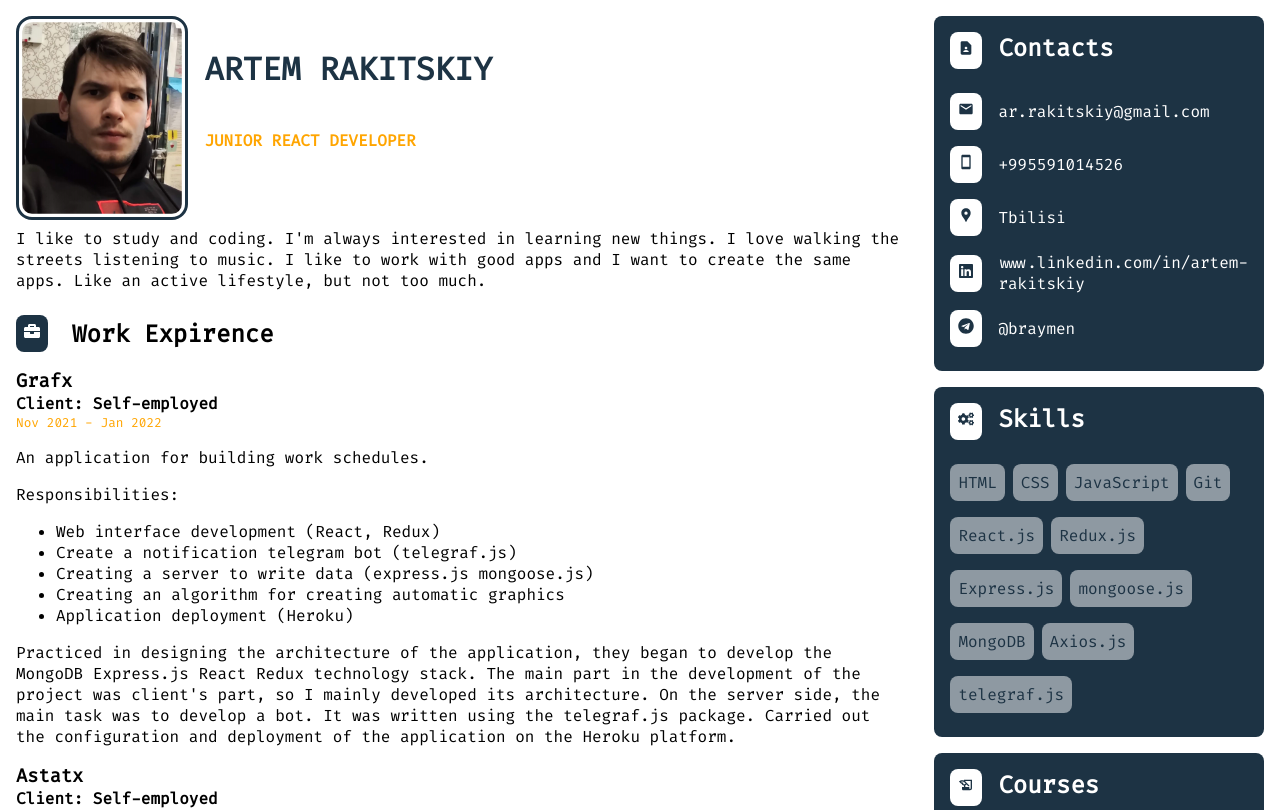
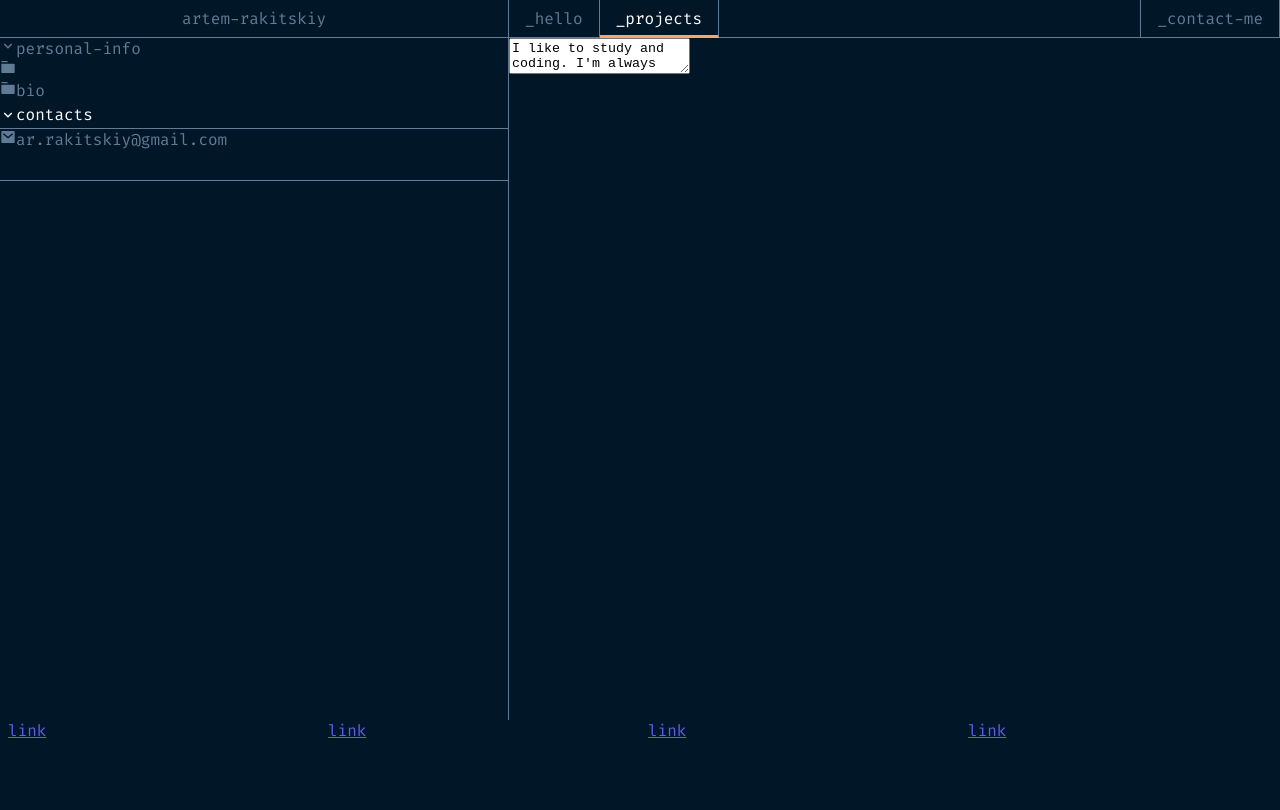
Before and after one commit to Brayman/my-portfolio, a React (Create React App) app: page / in a window 1280 px wide. Shown: the top 810 px of the page. Built offline with nearby package versions, Linux system fonts and the light colour scheme.

Commit message:
Начал верстку по макету

```diff
--- a/src/App.js
+++ b/src/App.js
@@ -8,13 +8,15 @@ import Signin from './components/Sign/Signin';
 import { BrowserRouter, Route, NavLink, Routes } from 'react-router-dom';
 import CV from './components/CV/CV';
 import data from "./data.json"
+import Main from './components/Portfolio/portfolio';
 
 
 function App() {
   return (
     <BrowserRouter>
       <Routes>
-        <Route path='/' element={<CV user={data.user} />} />
+        <Route path='/' element={<Main user={data.user}/>} />
+        <Route path='/CV' element={<CV user={data.user} />} />
         <Route path='/signin' element={<Signin />} />
         <Route path='/signup' element={<SignUp />} />
         <Route path='/list' element={<List />} />
--- /dev/null
+++ b/src/components/Portfolio/portfolio.css
@@ -0,0 +1,63 @@
+body {
+    background-color: #011627;
+    color: #607B96;
+}
+.p-page {
+    display: flex;
+    flex-direction: row;
+    min-height: 90vh;
+}
+.p-page__menu {
+    display: flex;
+    flex-direction: column;
+    flex-grow: 2;
+    border-right: 1px solid #607B96;
+}
+.p-page__main {
+    flex-grow: 3;
+}
+.p-menu__header {
+    padding: 0.5em 1em;
+    border-bottom: 1px solid #607B96;
+    text-align: center;
+
+}
+.p-page__header {
+    display: flex;
+    flex-direction: row;
+    border-bottom: 1px solid #607B96;
+}
+.p-menu__item {
+
+}
+.p-accordion__header {
+    color: #fff;
+    display: flex;
+    flex-direction: row;
+    padding: 0.2em 0;
+    align-items: center;
+
+}
+.p-accordion__header_title {
+    border-bottom: 1px solid#607B96;
+}
+.p-accordion__body {
+    min-height: 100%;
+    margin: 0 0 auto 0;
+    border-bottom: 1px solid#607B96;
+}
+.p-header__item {
+
+    padding: 0.5em 1em;
+    border-right: 1px solid #607B96 ;
+}
+.p-header__item_active {
+    margin: 0 0 -1px 0;
+    padding: 0.5em 1em calc(0.5em - 2px) 1em;
+    color: #fff;
+    border-bottom: 3px solid #FEA55F;
+}
+.p-header__item_contact {
+    border-left: 1px solid #607B96;
+    margin: 0 0 0 auto;
+}
--- /dev/null
+++ b/src/components/Portfolio/portfolio.js
@@ -0,0 +1,73 @@
+import "./portfolio.css"
+import {
+    RiArrowDownSLine,
+    RiArrowRightSLine,
+    RiFolder3Fill,
+    RiMailFill,
+    RiPhoneFill
+} from "react-icons/ri";
+function Main({ user }) {
+    return (
+        <section className="p-page">
+            <section className="p-page__menu p-menu ">
+                <header className="p-menu__header">
+                    artem-rakitskiy
+                </header>
+                <section className="p-menu__item p-accordion">
+                    <header className="p-accordion__title">
+                        <RiArrowDownSLine />
+                        <span>
+                            personal-info
+                        </span>
+                    </header>
+
+                    <div className="p-accordion__item">
+                        <RiFolder3Fill />
+                        <div className="acrd-item__title p-accordion__item">
+                            <RiFolder3Fill />
+                            <span>
+                                bio
+                            </span>
+                        </div>
+                    </div>
+                </section>
+                <section className="p-accordion">
+                    <header className="p-accordion__header p-accordion__header_title">
+                        <RiArrowDownSLine />
+                        <span>
+                            contacts
+                        </span>
+                    </header>
+                    <div className="p-accordion__body">
+                        <div className="p-accordion__item">
+                            <RiMailFill />
+                            <span>
+                                {user.contacts.email}
+                            </span>
+                        </div>
+                    </div>
+                </section>
+            </section>
+            <section className="p-page__main p-main">
+                <header className="p-page__header p-header">
+                    <div className="p-header__item">
+                        _hello
+                    </div>
+                    <div className="p-header__item p-header__item_active" >
+                        _projects
+                    </div>
+                    <div className="p-header__item p-header__item_contact">
+                        _contact-me
+                    </div>
+                </header>
+                <div className="p-tabs">
+
+                </div>
+                <textarea className="p-text" value={user.about_me} />
+
+            </section>
+
+        </section>
+    )
+}
+export default Main;
```
